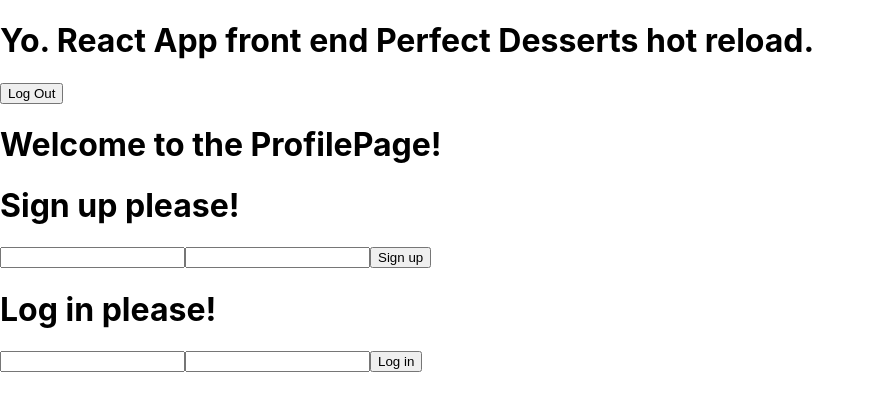
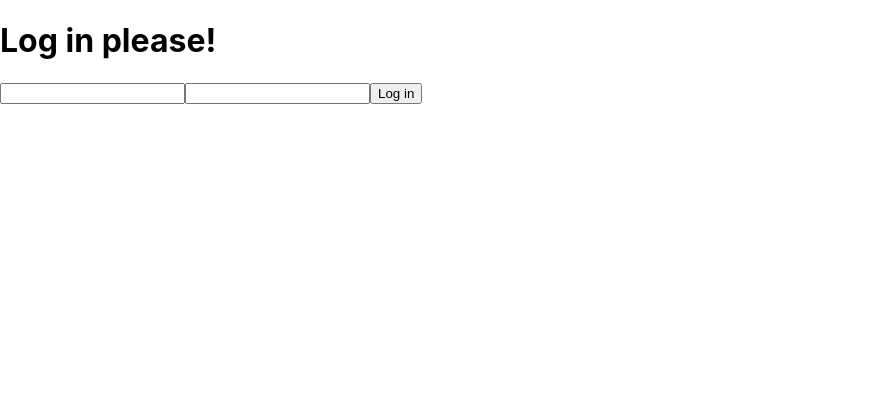
Before and after one commit to lawsonhung/Perfect-Desserts-Frontend, a React (Create React App) app: page /login in a window 1280 px wide. Shown: the top 410 px of the page, without its empty margins (0-875 px from the left). Built offline with nearby package versions, Linux system fonts and the light colour scheme.

Commit message:
added state to App.js and LoginPage.js

```diff
--- a/src/App.js
+++ b/src/App.js
@@ -1,19 +1,36 @@
-import React from 'react';
+import React, { Component } from 'react';
 import ProfilePage from './ProfilePage';
 import LoginPage from './LoginPage';
 import SignUpPage from './SignUpPage';
 
-function App() {
-  return (
-    <div>
-      <h1>
-        Yo. React App front end Perfect Desserts hot reload.
-      </h1>
-      <ProfilePage/>
-      <SignUpPage/>
-      <LoginPage/>
-    </div>
-  );
+export default class App extends Component {
+  state = {
+    page: 'login'
+  }
+
+
+  render() {
+
+    switch (this.state.page) {
+      case 'login':
+        return <LoginPage/>
+      case 'signup':
+        return <SignUpPage/>
+      case 'profile':
+        return <ProfilePage/>
+      default:
+        return <LoginPage/>
+    }
+
+    // return (
+    //   <div>
+    //     {/* <h1>
+    //       Yo. React App front end Perfect Desserts hot reload.
+    //     </h1> */}
+    //     <ProfilePage/>
+    //     <SignUpPage/>
+    //     <LoginPage/>
+    //   </div>
+    // );
+  }
 }
-
-export default App;
--- a/src/LoginPage.js
+++ b/src/LoginPage.js
@@ -1,14 +1,23 @@
 import React, { Component } from 'react';
 
 export default class LoginPage extends Component {
+  state = {
+    username: '',
+    password: ''
+  }
+
+  handleChange = (e) => {
+    this.setState({[e.target.name]: e.target.value })
+  }
+
   render() {
     return (
       <div>
         {/* {<button>Switch to Signup</button>} */}
         <h1>Log in please!</h1>
         <form>
-          <input type="text" name="username" />
-          <input type="passowrd" name="password" />
+          <input onChange={this.handleChange} value={this.state.username} type="text" name="username" />
+          <input onChange={this.handleChange} value={this.state.password} type="password" name="password" />
           <input type="submit" value="Log in" />
         </form>
       </div>
--- a/src/ProfilePage.js
+++ b/src/ProfilePage.js
@@ -4,7 +4,7 @@ export default class ProfilePage extends Component {
   render() {
     return (
       <div>
-        <button>Log Out</button>
+        {/* <button>Log Out</button> */}
         <h1>Welcome to the ProfilePage!</h1>
       </div>
     )
```
